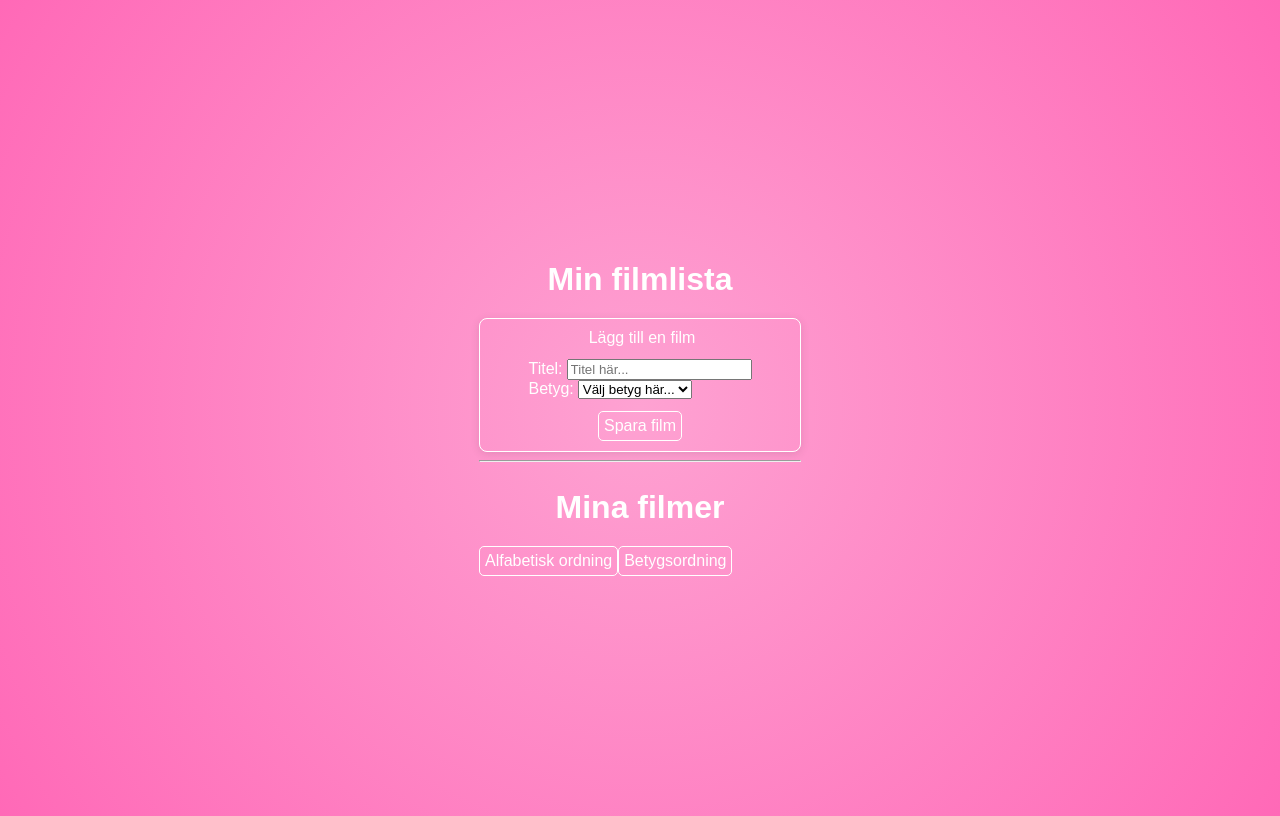
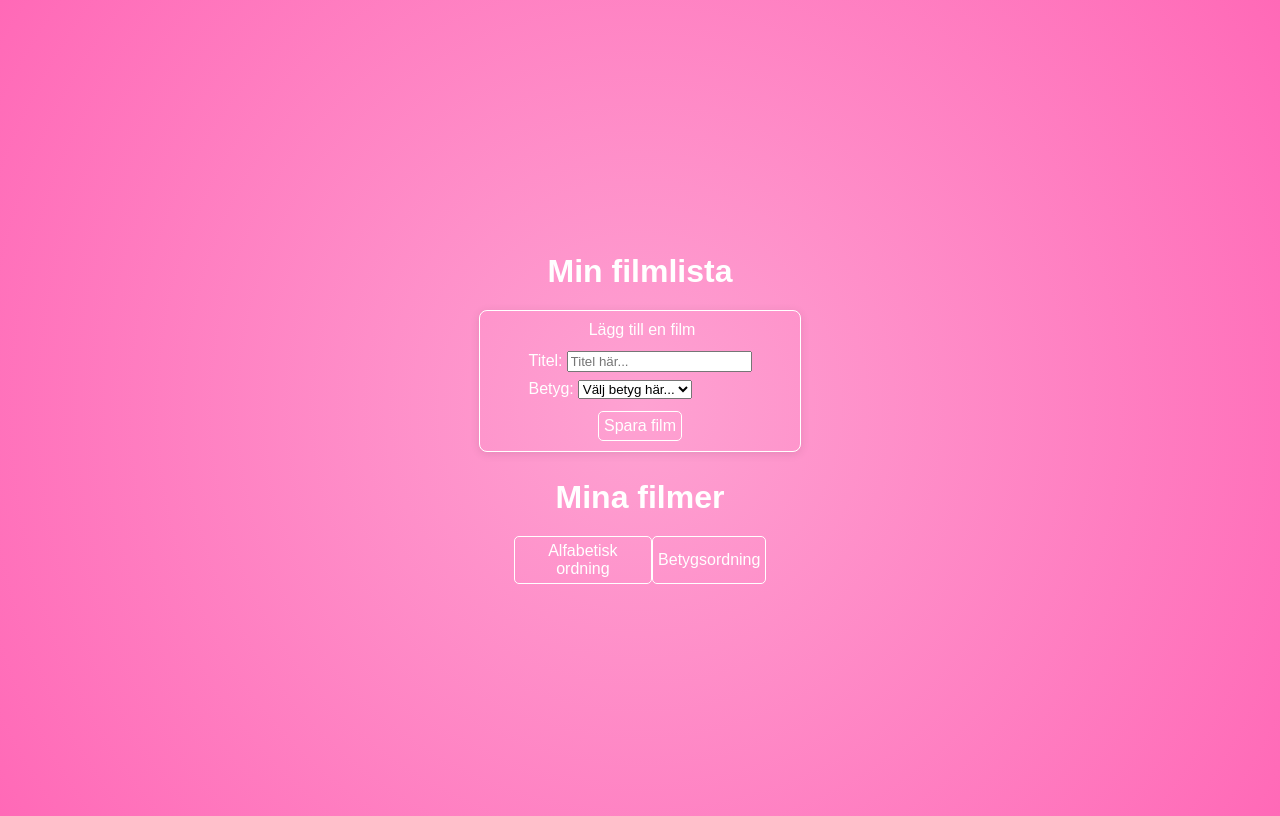
Before and after one commit to brunamaloku/uppgift-6, a Next.js app: page / in a window 1280 px wide. Built offline with nearby package versions, Linux system fonts and the light colour scheme.

Commit message:
css helt klart

```diff
--- a/src/app/components/MovieName.jsx
+++ b/src/app/components/MovieName.jsx
@@ -1,6 +1,6 @@
 export default function MovieName({setTitle}) {
     return (
-        <div>
+        <div id="title-form">
             <label htmlFor="title">Titel:</label>
             <input type="text" id="title" placeholder="Titel här..." onChange={e => setTitle(e.target.value)} />
         </div>
--- a/src/app/components/MovieRating.jsx
+++ b/src/app/components/MovieRating.jsx
@@ -1,5 +1,5 @@
 export default function MovieRating({ setRating }) {
-    return (<div>
+    return (<div id="grade-form">
         <label htmlFor="grade">Betyg:</label>
         <select id="grade" defaultValue="" onChange={e => setRating(e.target.value)}>
             <option value="">Välj betyg här...</option>
--- a/src/app/globals.css
+++ b/src/app/globals.css
@@ -57,13 +57,13 @@ fieldset {
   padding: 5px;
 }
 
-#save-movie:hover {
+#save-movie:hover, #order-alphabetic:hover, #order-grade:hover {
   border: #000 1px solid;
   color: #000;
   transition: background 0.3s ease, color 0.3s ease;
 }
 
-.title-form {
+#title-form {
   margin-bottom: 0.5rem;
 }
 
@@ -71,7 +71,53 @@ label {
   margin-right: 0.25rem;
 }
 
-#order-alphabetic, #order-grade {
+#buttons {
+  display: flex;
+  justify-content: space-evenly;
+  width: 20%;
+}
 
+img {
+  width: 2.5rem;
+  height: auto;
+  margin: 0 0.4rem 0 0.4rem;
+}
 
+.delete-movie {
+  cursor: pointer;
+  margin-left: auto;
 }
+
+.delete-movie:hover {
+  color: #ff0000;
+  transition: color 0.3s ease;
+}
+
+li::marker {
+  content: '';
+}
+
+li {
+  display: flex;
+  padding: 0.5rem;
+  background: rgba(255, 255, 255, 0.1);
+  border-radius: 5px;
+  width: 100%;
+  align-items: center;
+  margin-bottom: 1rem;
+}
+
+ul {
+  display: flex;
+  flex-direction: column;
+  padding: 0;
+  margin: 0;
+  width: 30%;
+}
+
+#home-page {
+  display: flex;
+  flex-direction: column;
+  align-items: center;
+  width: 100%;
+}
--- a/src/app/page.jsx
+++ b/src/app/page.jsx
@@ -15,14 +15,14 @@ export default function Home() {
 
         <MovieForm setMovieList={setMovieList} />
 
-        <hr />
-
-          <h2>Mina filmer</h2>
+        <h2>Mina filmer</h2>
 
         <MovieList movieList={movieList} setMovieList={setMovieList} />
 
-        <AlphabetButton movieList={movieList} setMovieList={setMovieList} />
-        <RatingButton movieList={movieList} setMovieList={setMovieList} />
+        <div id="buttons">
+          <AlphabetButton movieList={movieList} setMovieList={setMovieList} />
+          <RatingButton movieList={movieList} setMovieList={setMovieList} />
+        </div>
     </div>
   );
 }
```
Also changed, not shown: public/images/delete.png, public/images/star.png.
